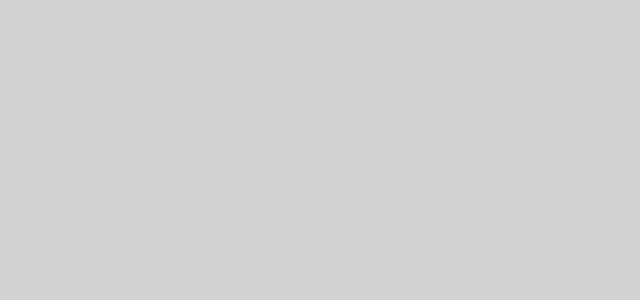
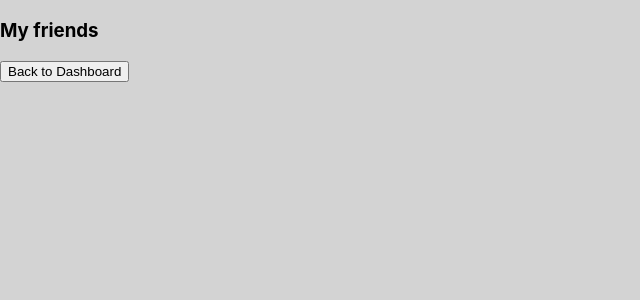
Before and after one commit to dynoalot/WishList-FrontEnd, a React (Create React App) app in the folder client/: page /Friends in a window 1280 px wide. Shown: the top 300 px of the page, without its empty margins (0-640 px from the left). Built offline with nearby package versions, Linux system fonts and the light colour scheme.

Commit message:
add new component friends and modifif connections to this component

```diff
--- a/client/package.json
+++ b/client/package.json
@@ -3,12 +3,14 @@
   "version": "0.1.0",
   "private": true,
   "dependencies": {
+    "@material-ui/core": "^4.4.2",
     "react": "^16.9.0",
     "react-dom": "^16.9.0",
     "react-redux": "^7.1.1",
     "react-router-dom": "^5.0.1",
     "react-scripts": "3.1.1",
-    "redux": "^4.0.4"
+    "redux": "^4.0.4",
+    "typeface-roboto": "0.0.75"
   },
   "scripts": {
     "start": "react-scripts start",
--- a/client/src/App.js
+++ b/client/src/App.js
@@ -6,6 +6,7 @@ import { BrowserRouter as Router, Route } from "react-router-dom";
 import Dashboard from "./components/Dashboard";
 import WishList from "./components/WishList";
 import NewWishForm from './components/NewWishForm';
+import Friends from "./components/Friends";
 
 function App() {
   return (
@@ -14,6 +15,7 @@ function App() {
           <Route path="/" component={Dashboard} exact/>
           <Route path="/WishList/" component={WishList}/>
           <Route path="/NewWishForm" component={NewWishForm}/>
+          <Route path="/Friends" component={Friends}/>
       </Router>
     </div>
   );
--- a/client/src/components/Dashboard.js
+++ b/client/src/components/Dashboard.js
@@ -1,14 +1,17 @@
 import React from "react";
-import { Link } from "react-router-dom";
+import { NavLink } from "react-router-dom";
 import './Dashboard.css'
 
 const Dashboard = () => {
   return (
     <div>
       <h1>Do you have a wish?</h1>
-      <Link to="/WishList">
+      <NavLink to="/WishList">
         <button>My Wish List</button>
-      </Link>
+      </NavLink>
+      <NavLink to="/Friends">
+        <button>My Friends</button>
+      </NavLink>
     </div>
   );
 };
--- /dev/null
+++ b/client/src/components/Friends.js
@@ -0,0 +1,15 @@
+import React from 'react'
+import { NavLink } from "react-router-dom";
+
+const Friends = () => {
+  return (
+    <div>
+      <h3>My friends</h3>
+      <NavLink to="/">
+        <button>Back to Dashboard</button>
+      </NavLink>
+    </div>
+  );
+};
+
+export default Friends;
--- a/client/src/components/NewWishForm.js
+++ b/client/src/components/NewWishForm.js
@@ -8,8 +8,7 @@ const NewWishForm = ({addWish, history}) => {
     description: '',
     price: '',
     link: '',
-    notes: '',
-    id: ''
+    notes: ''
   };
 
   const [wish, setWish] = useState(initialState);
--- a/client/src/components/WishList.js
+++ b/client/src/components/WishList.js
@@ -1,7 +1,6 @@
 import React from "react";
 import { NavLink } from "react-router-dom";
 import { connect } from "react-redux";
-
 
 
 const WishList = ({ wishList }) => {
```
Also changed, not shown: 1 other file (tests, documents, lock files or other folders).
